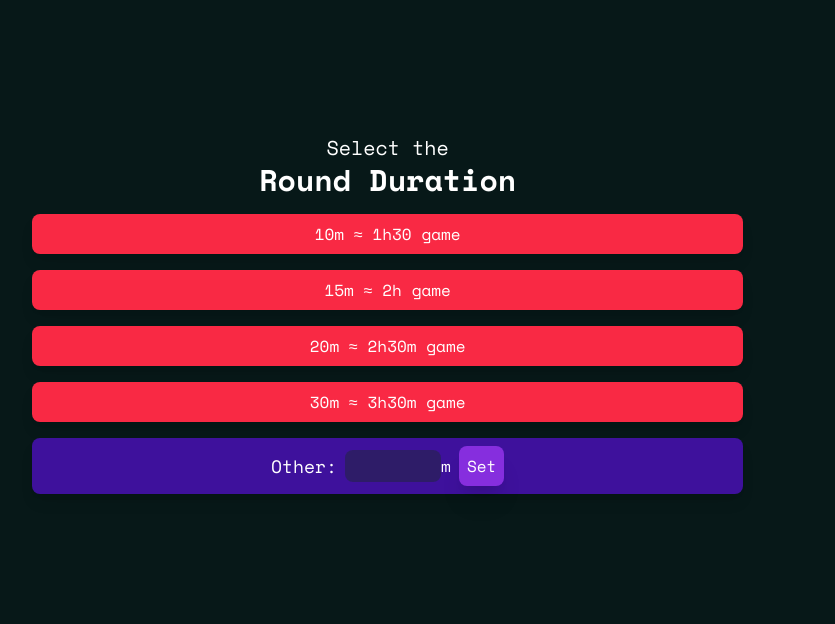
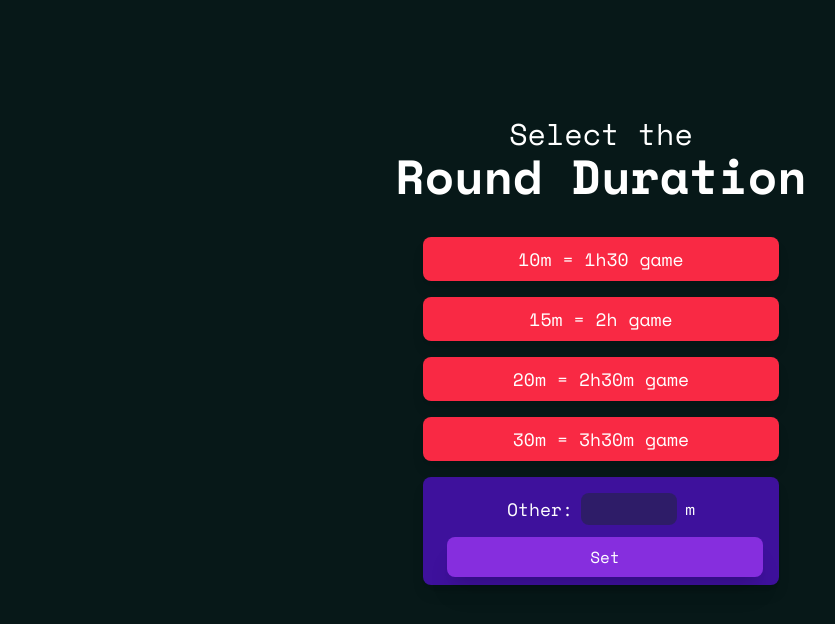
Before and after one commit to PauSansa/PokerTimer, a Next.js app: page / in a window 1280 px wide. Shown: the top 624 px of the page, without its empty margins (39-874 px from the left). Built offline with nearby package versions, Linux system fonts and the light colour scheme; what tailwindcss-animated would draw is missing.

Commit message:
feat: improve home UI

```diff
--- a/src/app/page.js
+++ b/src/app/page.js
@@ -7,7 +7,7 @@ export default function Home() {
   const [roundDuration, setRoundDuration] = useState(null);
 
   return (
-    <main className="mt-6 w-full flex flex-col justify-center items-center">
+    <main className="mt-6 w-full flex flex-col h-screen justify-center items-center">
       {roundDuration ? (
         <Game roundDuration={roundDuration} />
       ) : (
--- a/src/components/preferencesSelector.js
+++ b/src/components/preferencesSelector.js
@@ -9,11 +9,12 @@ export default function PreferencesSelector({ setRoundDuration }) {
   }
 
   return (
-    <div className="md:w-2/3 absolute items-center justify-center flex flex-col gap-4 top-0 left-0 right-0 bottom-1/4 sm:mt-7 animate-jump-in">
-      <h2 className="text-xl">
+    <div className="md:w-1/3 w-full items-center justify-center flex flex-col gap-4 sm:mt-7 animate-jump-in mb-44">
+      <h2 className="md:text-3xl text-xl">
         Select the <br />
-        <span className="font-bold text-3xl">Round Duration</span>
+        <span className="md:text-5xl font-bold text-3xl">Round Duration</span>
       </h2>
+      <section className="flex flex-col items-center justify-center w-full gap-4 mt-5">
         {preferences.map((preference, index) => {
           return (
             <button
@@ -21,14 +22,18 @@ export default function PreferencesSelector({ setRoundDuration }) {
               className="py-2 px-4 bg-accent rounded-lg shadow-lg w-10/12"
               onClick={() => setRoundDuration(preference.time)}
             >
-            {preference.time}m ≈ {preference.estimatedDuration} game
+              <p className="md:text-lg md:font-medium font-bold">
+                {preference.time}m = {preference.estimatedDuration} game
+              </p>
             </button>
           );
         })}
         <form
           onSubmit={handleSubmit}
-        className="flex flex-row py-2 px-4 bg-secondary rounded-lg shadow-lg w-10/12 items-center justify-center"
+          className="py-2 px-4 bg-secondary rounded-lg shadow-lg w-10/12"
         >
+          <div className="flex flex-col gap-3 pt-2">
+            <div className="flex flex-row items-center justify-center text-center w-full">
               <label className="text-lg">Other:</label>
               <input
                 type="number"
@@ -36,14 +41,17 @@ export default function PreferencesSelector({ setRoundDuration }) {
                 step={1}
                 className="ml-2 p-1 bg-gray-800/50 rounded-lg text-right w-24"
               />
-        <p>m</p>
+              <p className="ml-2">m</p>
+            </div>
             <button
               type="submit"
               className="bg-purple-600/85 rounded-lg shadow-xl p-2 ml-2"
             >
               Set
             </button>
+          </div>
         </form>
+      </section>
     </div>
   );
 }
```
Lines whose indentation alone changed are shown as unchanged.
